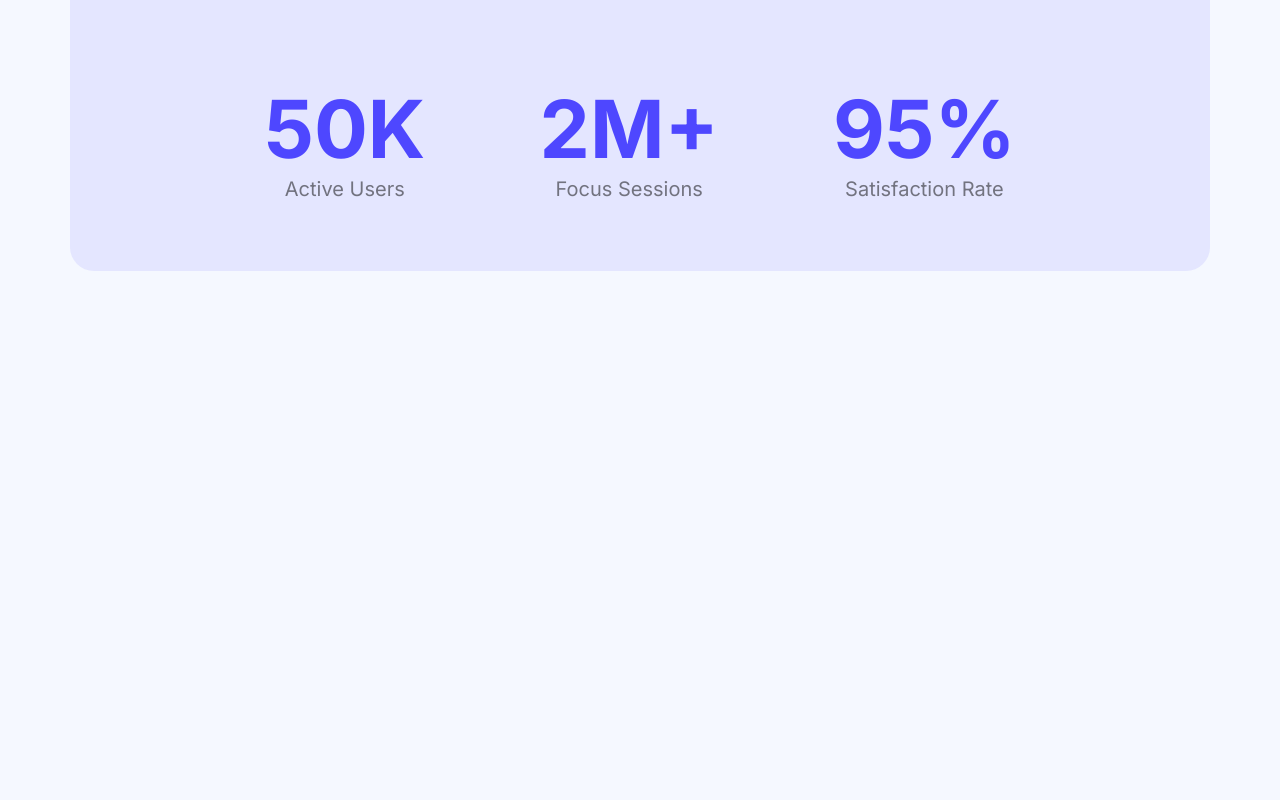
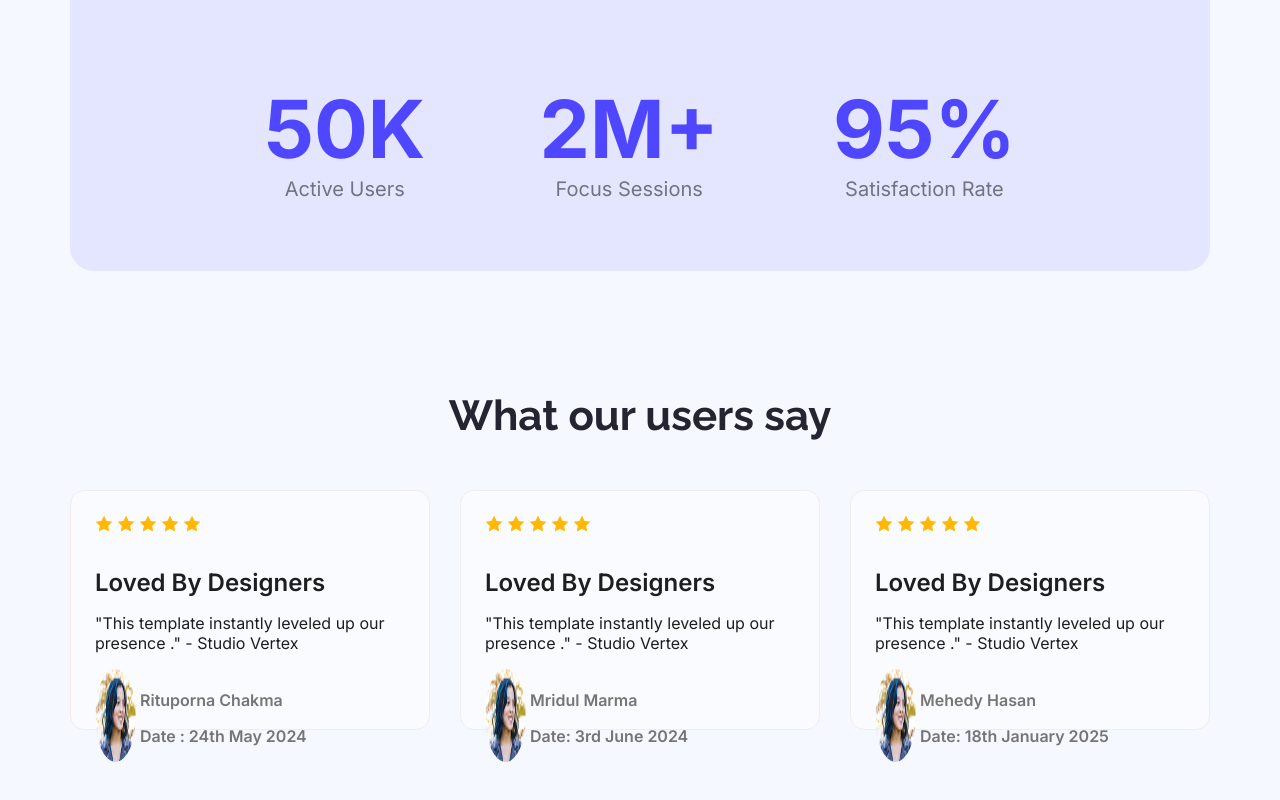
Before and after one commit to Rah-Mizanur/assainment-1-landing-launchpad, a plain HTML site: page index.html in a window 1280 px wide. Shown: the part 1408-2208 px from the top of the page. Before the commit the page ends 1687 px from the top, so only its background shows below. Drawn offline with Linux system fonts and the light colour scheme.

Commit message:
add user feedback section and button hover effect

```diff
--- a/index.html
+++ b/index.html
@@ -65,9 +65,73 @@
                 </div>
             </div>
         </section>
+        <!-- user feedback section start here  -->
+        <section class="user-feedback-section">
+            <div class="user-feedback-container">
+                <h1> What our users say </h1>
+                <div class="user-feedback-content">
+                    <div class="user-feedback-content-items">
+                        <div class="staricon">
+                            <img src="./Assets/icon-star.png" alt="staricon">
+                            <img src="./Assets/icon-star.png" alt="staricon">
+                            <img src="./Assets/icon-star.png" alt="staricon">
+                            <img src="./Assets/icon-star.png" alt="staricon">
+                            <img src="./Assets/icon-star.png" alt="staricon">
+                        </div>
+                        <h4> loved by designers</h4>
+                        <p> "This template instantly leveled up our presence ." - Studio Vertex</p>
+                        <div class="reviewer">
+                            <img src="./Assets/avatar.png" alt="reviewer">
+                            <div class="reviewer-text">
+                                <h4> Rituporna Chakma </h4>
+                                <p>Date : 24th May 2024</p>
+                            </div>
+                        </div>
+                    </div>
+                    <div class="user-feedback-content-items">
+                        <div class="staricon">
+                            <img src="./Assets/icon-star.png" alt="staricon">
+                            <img src="./Assets/icon-star.png" alt="staricon">
+                            <img src="./Assets/icon-star.png" alt="staricon">
+                            <img src="./Assets/icon-star.png" alt="staricon">
+                            <img src="./Assets/icon-star.png" alt="staricon">
+                        </div>
+                        <h4> loved by designers</h4>
+                        <p> "This template instantly leveled up our presence ." - Studio Vertex</p>
+                        <div class="reviewer">
+                            <img src="./Assets/avatar.png" alt="reviewer">
+                            <div class="reviewer-text">
+                                <h4> Mridul Marma</h4>
+                                <p>Date: 3rd June 2024</p>
+                            </div>
+                        </div>
+                    </div>
+                    <div class="user-feedback-content-items">
+                        <div class="staricon">
+                            <img src="./Assets/icon-star.png" alt="staricon">
+                            <img src="./Assets/icon-star.png" alt="staricon">
+                            <img src="./Assets/icon-star.png" alt="staricon">
+                            <img src="./Assets/icon-star.png" alt="staricon">
+                            <img src="./Assets/icon-star.png" alt="staricon">
+                        </div>
+                        <h4> loved by designers</h4>
+                        <p> "This template instantly leveled up our presence ." - Studio Vertex</p>
+                        <div class="reviewer">
+                            <img src="./Assets/avatar.png" alt="reviewer">
+                            <div class="reviewer-text">
+                                <h4> Mehedy Hasan</h4>
+                                <p>Date: 18th January 2025</p>
+                            </div>
+                        </div>
+                    </div>
+                 </div>
+            </div>
+        </section>
 
     </main>
+
     <footer>
+
 
     </footer>
  </body>
--- a/style.css
+++ b/style.css
@@ -8,6 +8,7 @@
     .btn {
         padding: 12px 36px 12px 36px;
         border-radius: 10px;
+        border: 2px solid rgb(78, 71, 255);
 
         background: rgb(78, 71, 255);
         color: rgb(255, 255, 255);
@@ -16,6 +17,11 @@
         font-weight: 700;
         text-align: center;
         text-transform: capitalize;
+    }
+    .btn:hover{
+        background:linear-gradient(lightseagreen , lightgreen);
+        color: blueviolet;
+        border: 2px solid lightseagreen;
     }
 
 
@@ -134,3 +140,89 @@
         text-align: center;
         text-transform: capitalize;
     }
+
+    /* user-feedback-section starts here  */
+    .user-feedback-section {
+        max-width: 1140px;
+        margin: 120px auto;
+    }
+
+    .user-feedback-container {
+        text-align: center;
+    }
+
+    .user-feedback-container h1 {
+        margin-bottom: 50px;
+        color: rgb(37, 36, 50);
+        font-family: Raleway;
+        font-size: 42px;
+        font-weight: 700;
+        text-align: center;
+    }
+
+    .user-feedback-content {
+        display: flex;
+        justify-content: space-between;
+
+    }
+
+    .user-feedback-content-items {
+        width: 360px;
+        height: 240px;
+        display: flex;
+        flex-direction: column;
+        align-items: flex-start;
+        padding: 24px;
+        box-sizing: border-box;
+        border: 1px solid rgb(242, 237, 237);
+        border-radius: 14px;
+
+        background: rgba(255, 255, 255, 0.5);
+
+    }
+
+    .user-feedback-content-items h4 {
+        margin-bottom: 00px;
+        color: rgb(30, 30, 30);
+        font-family: Inter;
+        font-size: 24px;
+        font-weight: 600;
+        text-align: left;
+        text-transform: capitalize;
+    }
+
+    .user-feedback-content-items p {
+        color: rgb(30, 30, 30);
+        font-family: Inter;
+        font-size: 16px;
+        font-weight: 400;
+        text-align: left;
+    }
+    .staricon{
+        margin-bottom: 00px;
+    }
+
+    .reviewer {
+        display: flex;
+
+    }
+    .reviewer img{
+        border-radius: 50%;
+        margin-right: 4px;
+    }
+
+    .reviewer h4 {
+        color: rgb(117, 117, 117);
+        font-family: Inter;
+        font-size: 16px;
+        font-weight: 600;
+        text-align: left;
+    }
+
+    .reviewer p {
+        color: rgb(117, 117, 117);
+        font-family: Inter;
+        font-size: 16px;
+        font-weight: 600;
+        text-align: left;
+    }
```
